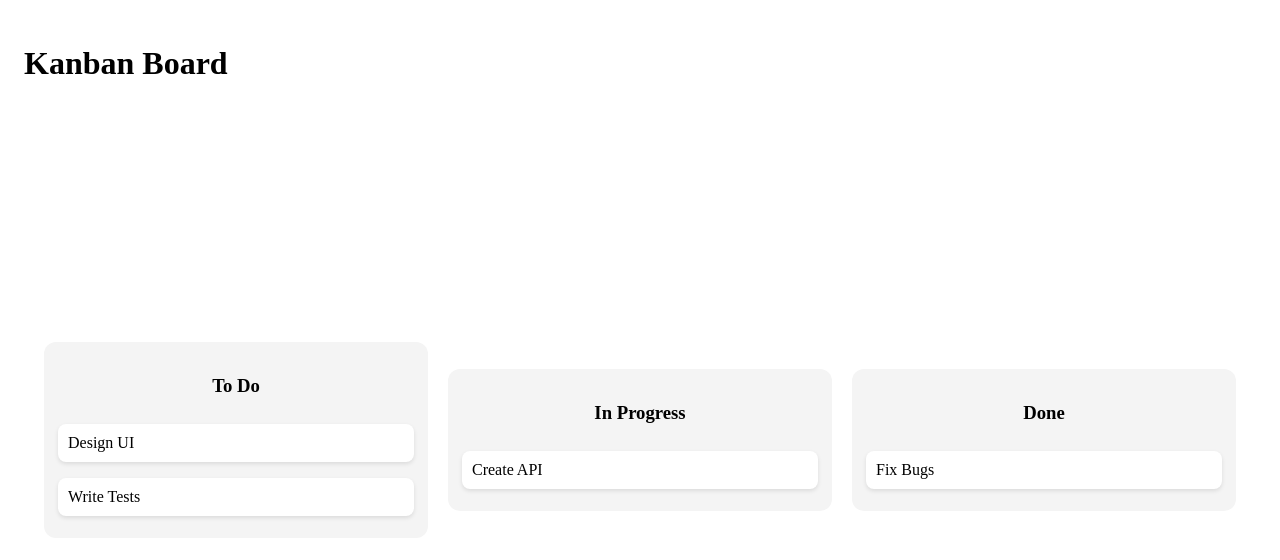
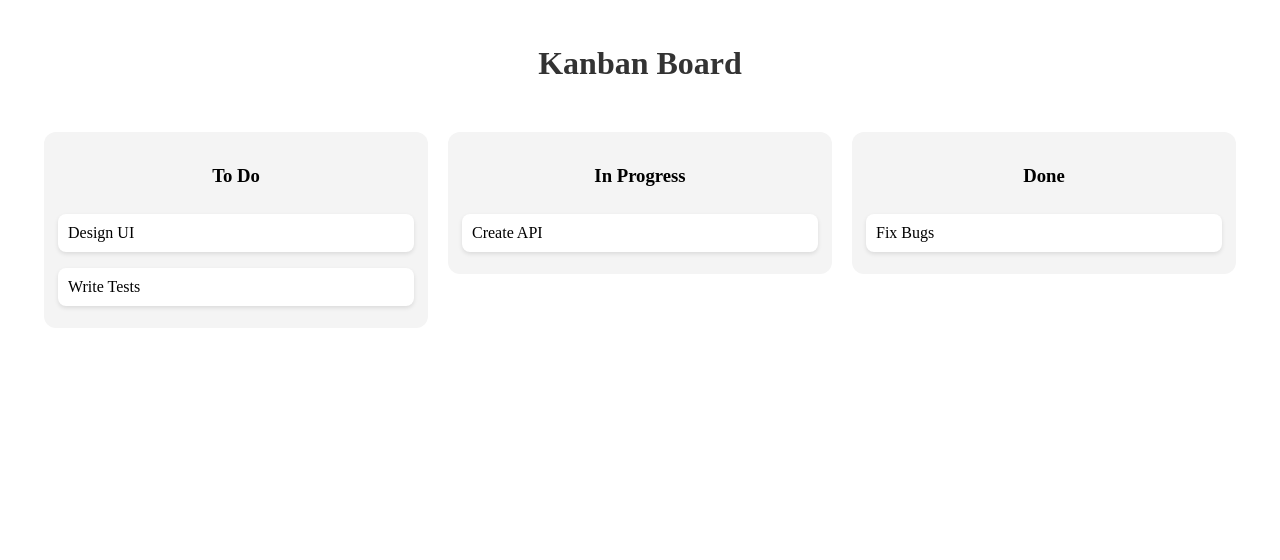
Before and after one commit to Shehin360/Agile-Task-Management-Platform, an Angular app: page / in a window 1280 px wide. Shown: the top 560 px of the page. Built offline with nearby package versions, Linux system fonts and the light colour scheme.

Commit message:
Added some styling

```diff
--- a/src/app/kanban/kanban.css
+++ b/src/app/kanban/kanban.css
@@ -6,23 +6,17 @@
   box-sizing: border-box;
 }
 
-
 .board {
-
-  flex:1;
   display: flex;
-  flex-wrap: wrap;
   gap: 20px;
-  align-items: center;;
   width: 100%;
   padding: 20px;
   box-sizing: border-box;
-
+  align-items: flex-start;
   justify-content: center;
 }
 
 .column {
-
   background: #f4f4f4;
   padding: 14px;
   border-radius: 12px;
@@ -37,23 +31,28 @@
   transition: background 0.2s ease;
 }
 
-
 .column h3 {
   text-align: center;
 }
 
 .task {
-  flex:1;
   background: white;
   padding: 10px;
   margin: 8px 0;
   border-radius: 8px;
-
-  box-shadow: 0 2px 4px rgba(0,0,0,0.1);
+  box-shadow: 0 2px 4px rgba(0, 0, 0, 0.1);
   transition: transform 0.2s ease, box-shadow 0.2s ease;
+  cursor: pointer;
 }
 
 .task:hover {
   transform: translateY(-3px);
-  box-shadow: 0 6px 14px rgba(0,0,0,0.15);
+  box-shadow: 0 6px 14px rgba(0, 0, 0, 0.15);
 }
+.title {
+  text-align: center;
+  margin-bottom: 30px;
+  font-size: 2rem;
+  color: #333;
+  flex-shrink: 0;
+}
```
